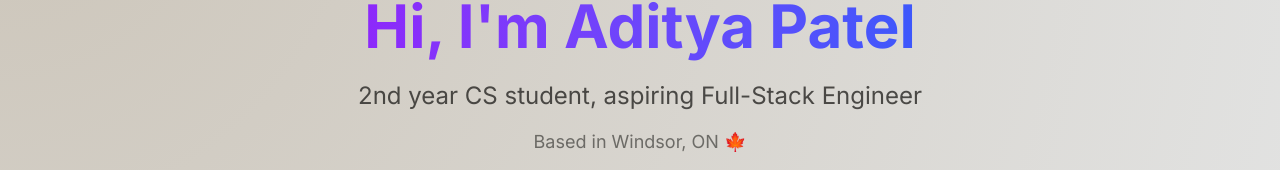
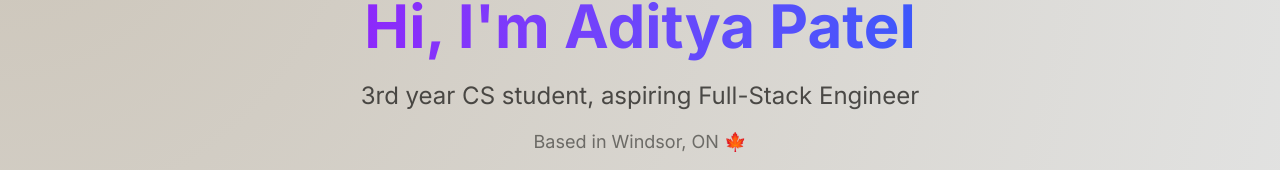
Before and after one commit to Champion2005/Portfolio, a React (Vite) app: page / in a window 1280 px wide. Shown: the part 148-318 px from the top of the page. Built offline with nearby package versions, Linux system fonts and the light colour scheme.

Commit message:
Update year from 2nd to 3rd in Hero component

```diff
--- a/src/components/Hero.jsx
+++ b/src/components/Hero.jsx
@@ -15,7 +15,7 @@ const Hero = () => {
             Hi, I'm Aditya Patel
           </h1>
           <p className="text-xl md:text-2xl text-primaryText/80 mb-4">
-            2nd year CS student, aspiring Full-Stack Engineer
+            3rd year CS student, aspiring Full-Stack Engineer
           </p>
           <p className="text-lg text-primaryText/60 mb-8">
             Based in Windsor, ON <span className="text-primaryText">🍁</span>
```
